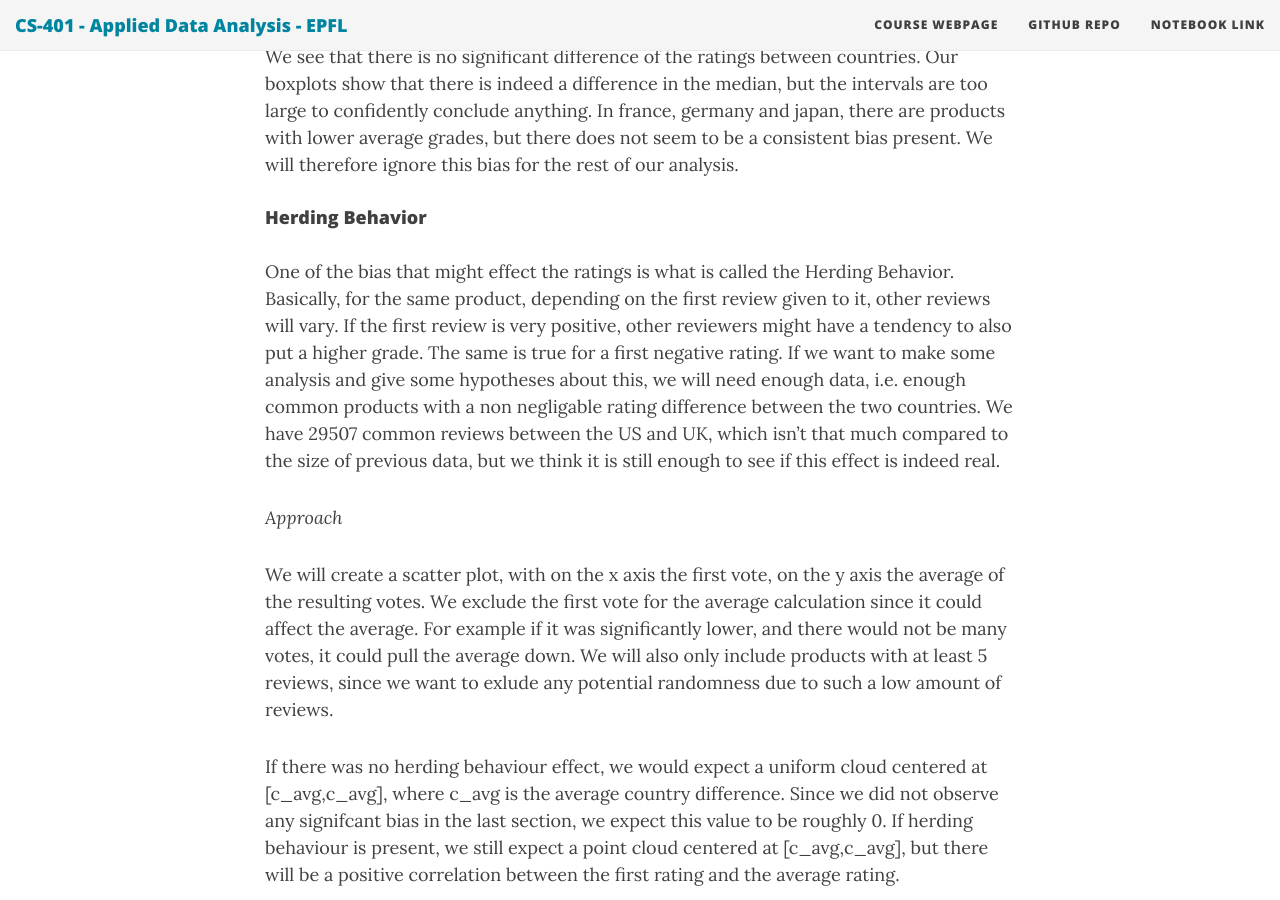
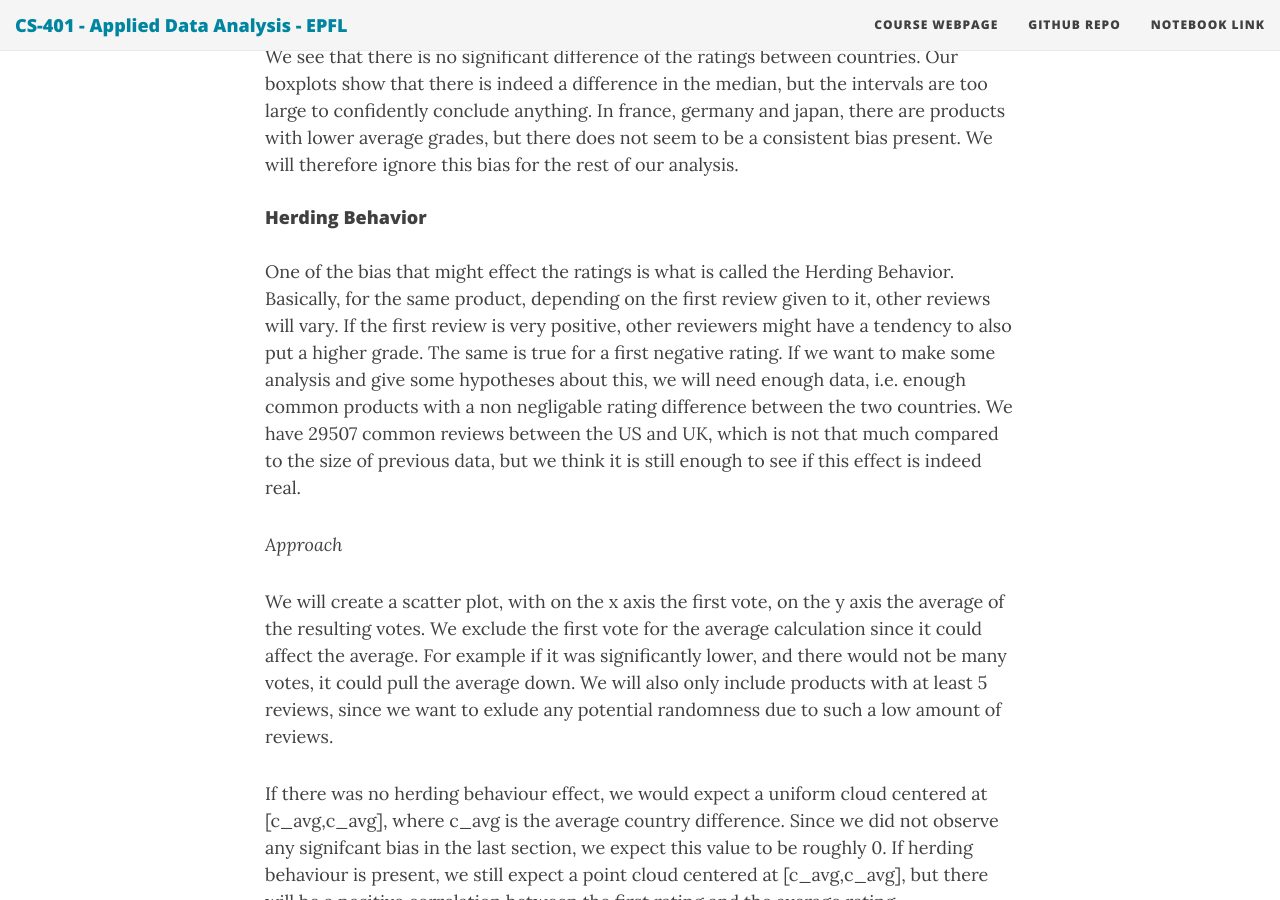
Before and after one commit to ada-lyn/ada-lyn.github.io, a Jekyll site: the page built from index.md, in a window 1280 px wide and 900 px high, scrolled down 24477 px. Built offline with Jekyll 4.4.1, drawn with Linux system fonts in a browser that asks for light colours; nearby versions of some CDN libraries; formulas are drawn with MathJax 3.

Commit message:
Update index.md

```diff
--- a/index.md
+++ b/index.md
@@ -281,7 +281,7 @@ We see that there is no significant difference of the ratings between countries.
 
 #### Herding Behavior
 
-One of the bias that might  effect the ratings is what is called the Herding Behavior. Basically, for the same product, depending on the first review given to it, other reviews will vary. If the first review is very positive, other reviewers might have a tendency to also put a higher grade. The same is true for a first negative rating. If we want to make some analysis and give some hypotheses about this, we will need enough data, i.e. enough common products with a non negligable rating difference between the two countries. We have 29507 common reviews between the US and UK, which isn't that much compared to the size of previous data, but we think it is still enough to see if this effect is indeed real.
+One of the bias that might  effect the ratings is what is called the Herding Behavior. Basically, for the same product, depending on the first review given to it, other reviews will vary. If the first review is very positive, other reviewers might have a tendency to also put a higher grade. The same is true for a first negative rating. If we want to make some analysis and give some hypotheses about this, we will need enough data, i.e. enough common products with a non negligable rating difference between the two countries. We have 29507 common reviews between the US and UK, which is not that much compared to the size of previous data, but we think it is still enough to see if this effect is indeed real.
 
 *Approach*
 
```
